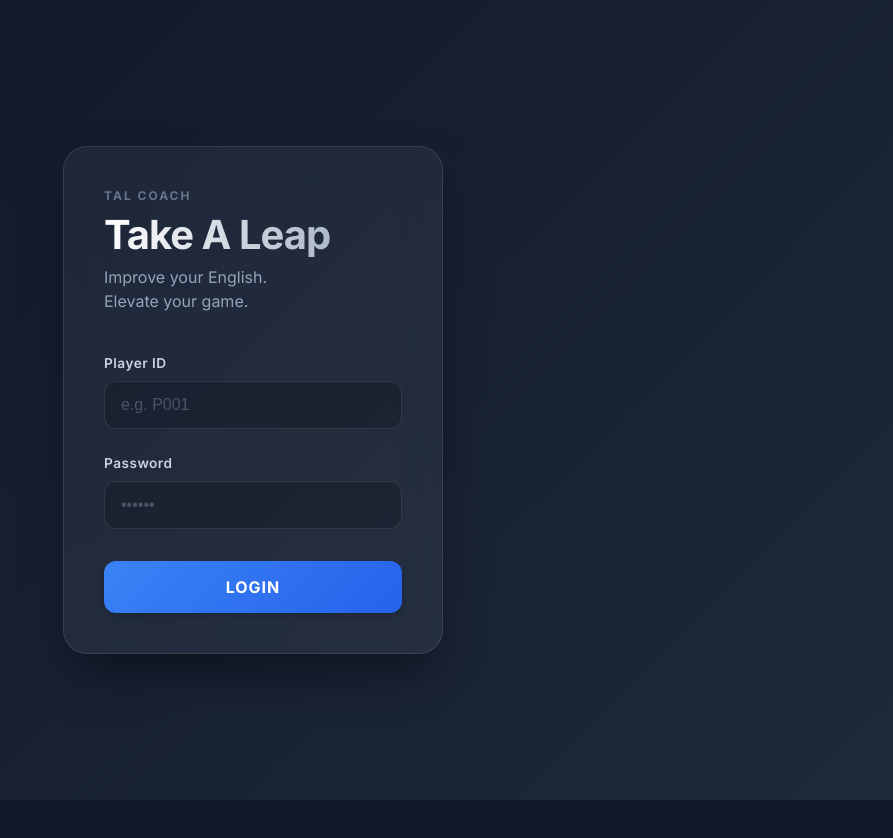
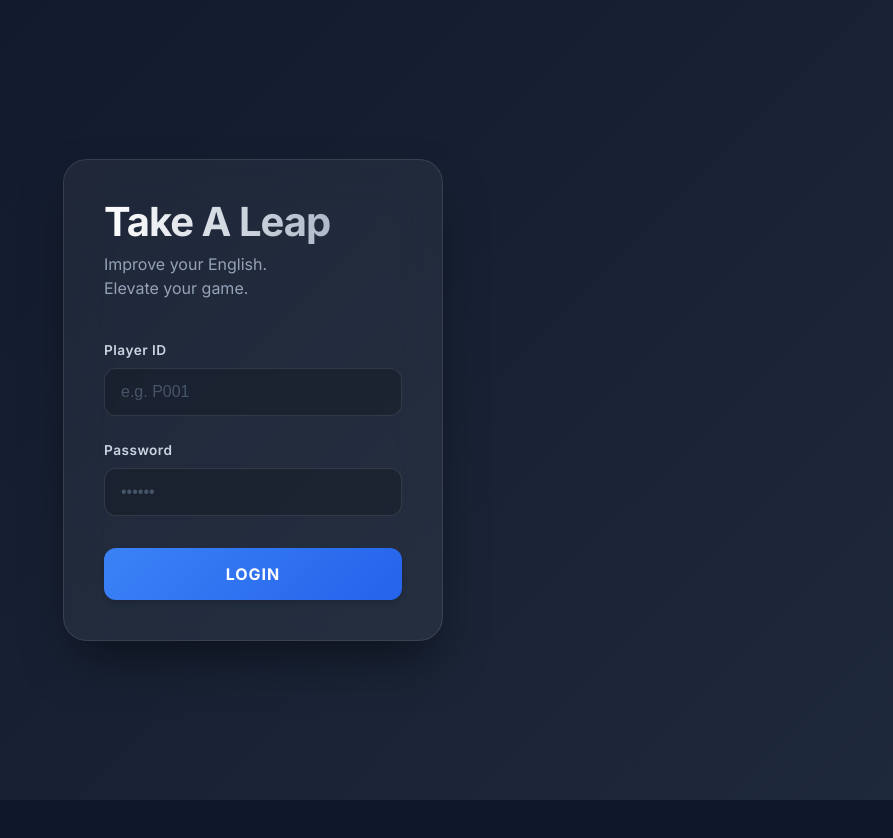
Before and after one commit to talenglishup-spec/tal-english, a Next.js app: page / in a window 1280 px wide. Shown: the top 838 px of the page, without its empty margins (387-1280 px from the left). Built offline with nearby package versions, Linux system fonts and the light colour scheme.

Commit message:
Update title and login UI

```diff
--- a/src/app/layout.tsx
+++ b/src/app/layout.tsx
@@ -15,7 +15,7 @@ const geistMono = Geist_Mono({
 });
 
 export const metadata: Metadata = {
-  title: "Football English Trainer",
+  title: "Take A Leap",
   description: "Improve your football English skills",
 };
 
--- a/src/app/page.tsx
+++ b/src/app/page.tsx
@@ -55,7 +55,6 @@ export default function LoginPage() {
     <div className={styles.container}>
       <div className={styles.card}>
         <div className={styles.brandSection}>
-          <h2 className={styles.appLabel}>TAL Coach</h2>
           <h1 className={styles.mission}>Take A Leap</h1>
           <p className={styles.subtext}>Improve your English.<br />Elevate your game.</p>
         </div>
```
